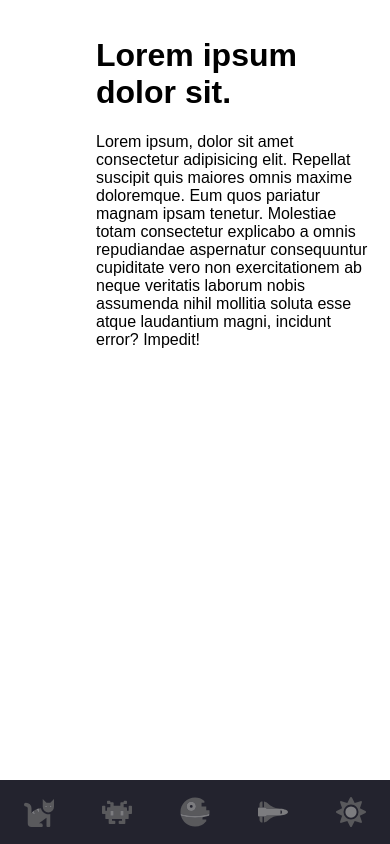
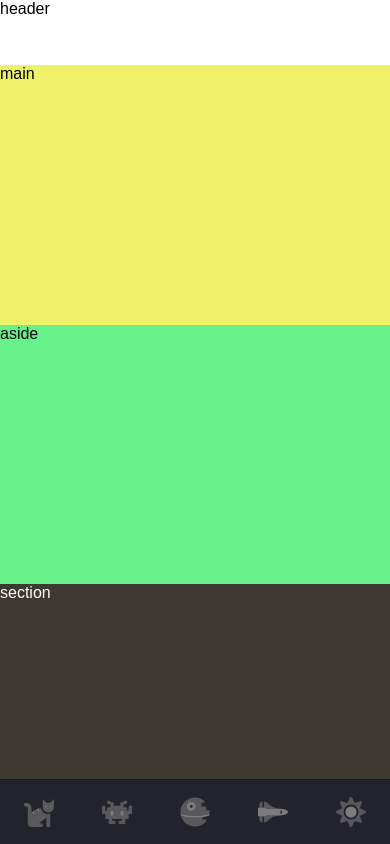
Before and after one commit to RedJanvier/vanilla-starter, a plain HTML site: page index.html in a window 390 px wide. Drawn offline with Linux system fonts and the light colour scheme.

Commit message:
feat (layout): Added grid system
Made up a simple grid system of a header, main, footer, aside and an
additional section.

no footer

```diff
--- a/index.html
+++ b/index.html
@@ -186,16 +186,22 @@
             </li>
          </ul>
       </nav>
+      <div class="container">
+         <header>
+            header
+         </header>
          <main>
-      <h1>Lorem ipsum dolor sit.</h1>
-      <p>
-        Lorem ipsum, dolor sit amet consectetur adipisicing elit. Repellat
-        suscipit quis maiores omnis maxime doloremque. Eum quos pariatur magnam
-        ipsam tenetur. Molestiae totam consectetur explicabo a omnis repudiandae
-        aspernatur consequuntur cupiditate vero non exercitationem ab neque
-        veritatis laborum nobis assumenda nihil mollitia soluta esse atque
-        laudantium magni, incidunt error? Impedit!
-      </p>
+            main
          </main>
+         <aside>
+            aside
+         </aside>
+         <section>
+            section
+         </section>
+         <footer>
+            footer
+         </footer>
+      </div>
    </body>
 </html>
--- a/scss/_config.scss
+++ b/scss/_config.scss
@@ -3,3 +3,28 @@ $text-secondary: #ececec;
 $bg-primary: #23232e;
 $bg-secondary: #141418;
 $transition-speed: 0.6s;
+
+:root {
+   box-sizing: border-box;
+   font-family: Arial, Helvetica, sans-serif;
+}
+
+body {
+   margin: 0;
+   padding: 0;
+   background: white;
+   color: black;
+}
+
+.container {
+   margin-left: 5rem;
+   height: 100vh;
+   display: grid;
+   grid-template-columns: 5fr 1fr;
+   grid-template-rows: 1fr 6fr 4fr 1fr;
+   grid-template-areas:
+      "header    header"
+      "main      aside"
+      "section   section"
+      "footer    footer";
+}
--- a/scss/_navbar.scss
+++ b/scss/_navbar.scss
@@ -99,9 +99,16 @@
          justify-content: center;
       }
    }
-
-  main {
+   .container {
       margin: 0;
+      grid-template-columns: 1fr;
+      grid-template-rows: 1fr 4fr 4fr 3fr 1fr;
+      grid-template-areas:
+         "header"
+         "main"
+         "aside"
+         "section"
+         "footer";
    }
 }
 
--- a/styles.scss
+++ b/styles.scss
@@ -1,20 +1,4 @@
 @import "scss/config";
 // @import "scss/scrolbar";
 @import "scss/navbar";
-
-:root {
-  box-sizing: border-box;
-  font-family: Arial, Helvetica, sans-serif;
-}
-
-body {
-  margin: 0;
-  padding: 0;
-  background: white;
-  color: black;
-}
-
-main {
-  margin-left: 5rem;
-  padding: 1rem;
-}
+@import "scss/layout";
```
Also changed, not shown: css/styles.min.css. Lines whose indentation alone changed are shown as unchanged.
